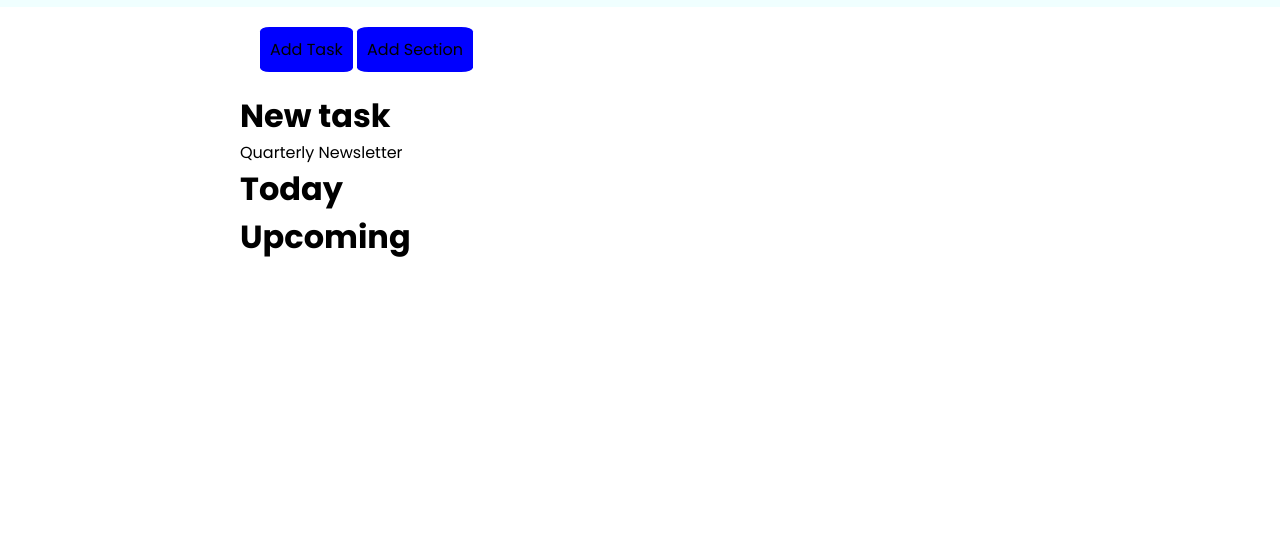
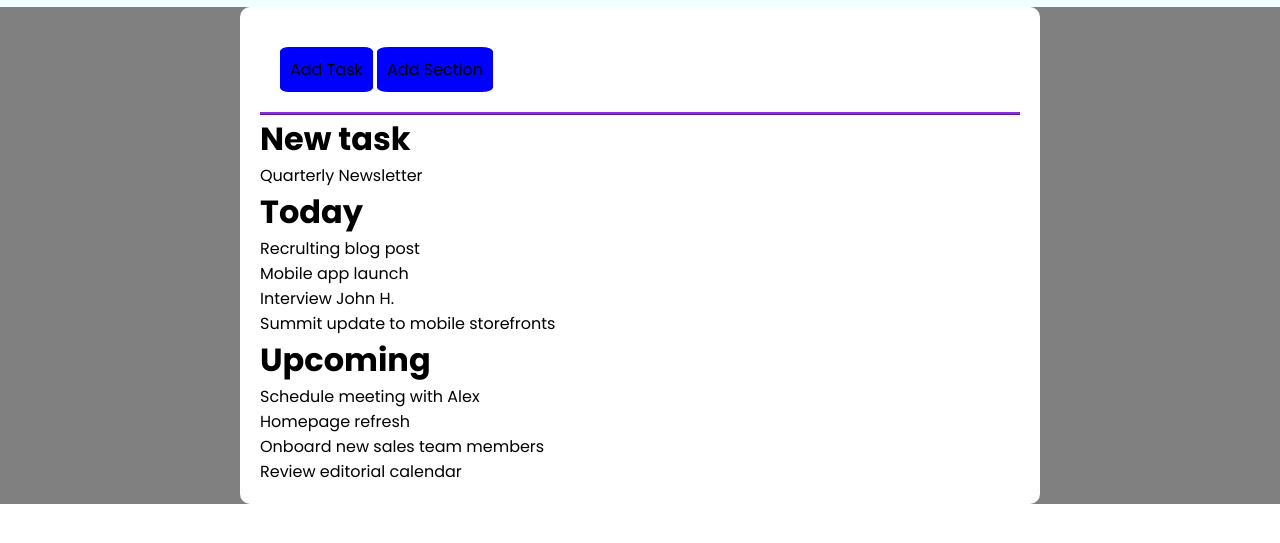
Before and after one commit to Leonardo-Corazzini/html-css-toboolist, a plain HTML site: page index.html in a window 1280 px wide. Shown: the part 63-606 px from the top of the page. Drawn offline with Linux system fonts and the light colour scheme.

Commit message:
impostata lista e correzione bg

```diff
--- a/css/app.css
+++ b/css/app.css
@@ -18,7 +18,9 @@ img{
 /* PROJECT STYLE */
 .main-header{
     background-color: azure;
-    padding: 10px
+    padding: 10px;
+
+
 }
 .container{
     margin: 0 auto;
@@ -42,10 +44,13 @@ img{
 .card{
     max-width: 800px;
     margin: auto;
+    padding: 20px;
+    border-radius: 10px;
 }
 .menu{
     background-color: white;
     padding: 20px;
+    border-bottom:blueviolet ridge
 }
 
 .bg-gray{
--- a/index.html
+++ b/index.html
@@ -19,12 +19,14 @@
 
     </header>
     <main>
-        <div class="conteiner" class="bg-gray">
-            <div class="card" class="bg-white">
+        <div class="conteiner" style="background-color: gray;">
+            <div class="card" style="background-color: white;">
+                <!-- inserimento menu -->
                 <nav class="menu">
                     <span class="button">Add Task</span>
                     <span class="button">Add Section</span>
                 </nav>
+                <!-- inserimento todolist -->
                 <div>
                     <ul>
                         <li>
@@ -36,19 +38,19 @@
                         <li>
                             <strong>Today</strong>
                             <ul>
-                                <li></li>
-                                <li></li>
-                                <li></li>
-                                <li></li>
+                                <li>Recrulting blog post</li>
+                                <li>Mobile app launch</li>
+                                <li>Interview John H.</li>
+                                <li>Summit update to mobile storefronts</li>
                             </ul>
                         </li>
                         <li>
                             <strong>Upcoming</strong>
                             <ul>
-                                <li></li>
-                                <li></li>
-                                <li></li>
-                                <li></li>
+                                <li>Schedule meeting with Alex</li>
+                                <li>Homepage refresh</li>
+                                <li>Onboard new sales team members</li>
+                                <li>Review editorial calendar</li>
                             </ul>
                         </li>
                     </ul>
```
